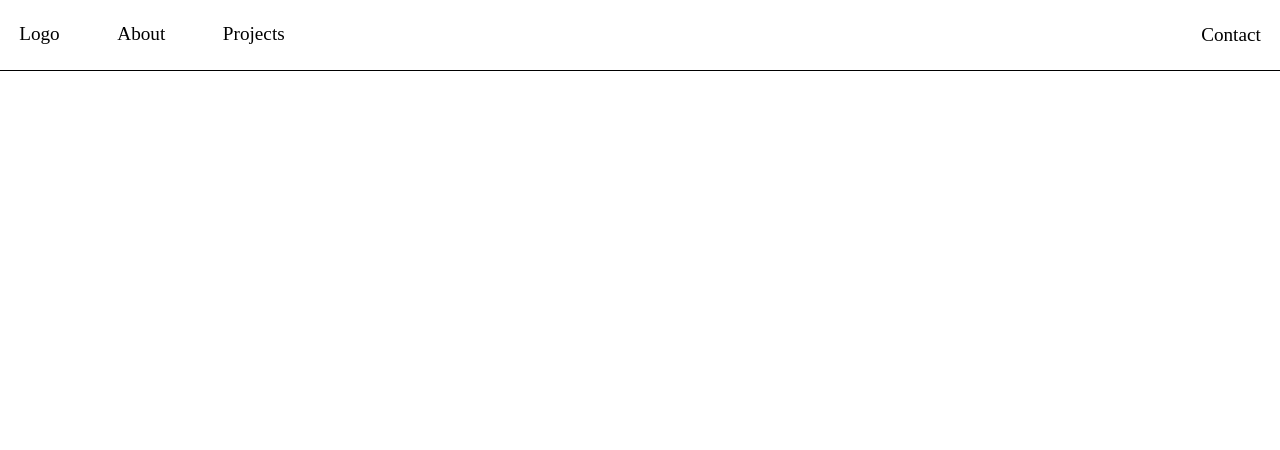
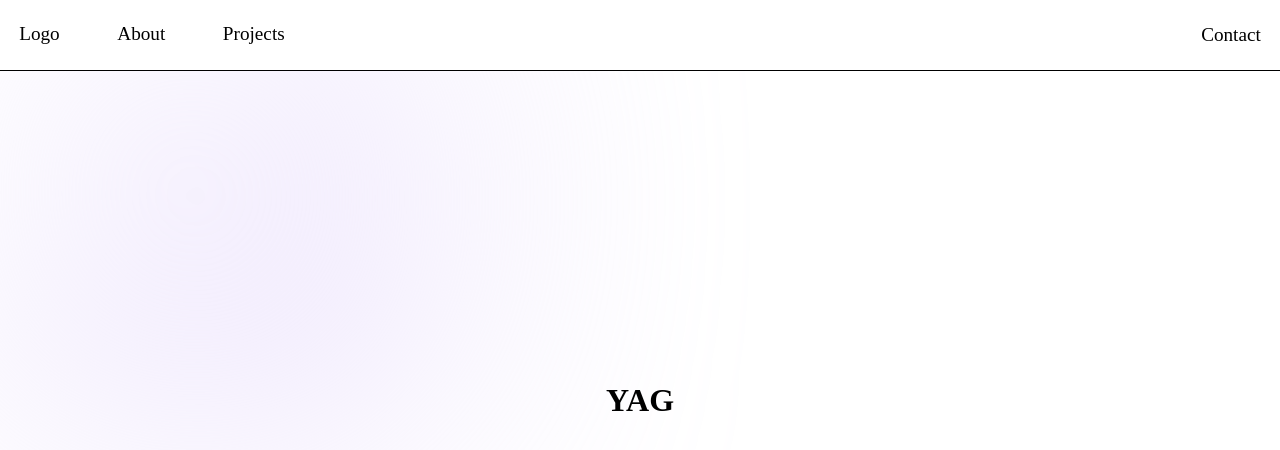
Before and after one commit to NsnGitHub/nsn-portfolio, a React (Vite) app: page / in a window 1280 px wide. Shown: the top 450 px of the page. Built offline with nearby package versions, Linux system fonts and the light colour scheme.

Commit message:
implement liquid background

```diff
--- a/src/App.css
+++ b/src/App.css
@@ -0,0 +1,11 @@
+.center {
+    text-align: center;
+    position: fixed;
+    top: 0;
+    left: 0;
+    width: 100%;
+    height: 100%;
+    display: flex;
+    justify-content: center;
+    align-items: center;
+}
--- a/src/App.tsx
+++ b/src/App.tsx
@@ -1,12 +1,19 @@
-import './App.css'
-import Navbar from './components/navbar'
+import './App.css';
+import LiquidBackground from './components/liquidBackground';
+import Navbar from './components/navbar';
 
 function App() {
   return (
     <>
       <Navbar></Navbar>
+      <LiquidBackground></LiquidBackground>
+      <div className="center">
+        <h1>
+          YAG
+        </h1>
+      </div>
     </>
-  )
+  );
 }
 
 export default App
--- /dev/null
+++ b/src/components/liquidBackground.tsx
@@ -0,0 +1,104 @@
+import '../styles/liquidBackground.css';
+
+class Circle {
+    element: HTMLElement;
+    size: number;
+    position: number[];
+    x: number;
+    y: number;
+    velocity_x: number;
+    velocity_y: number;
+
+    constructor(element: HTMLElement) {
+        this.element = element;
+        this.size = element.getBoundingClientRect().width;
+        this.position = generateRandomPosition(this.size);
+        this.x = this.position[0];
+        this.y = this.position[1];
+        this.velocity_x = randomSpeed() * randomDirection();
+        this.velocity_y = randomSpeed() * randomDirection();
+    }
+
+    updatePosition() {
+        this.x += this.velocity_x;
+        this.y += this.velocity_y;
+
+        if (this.x >= window.innerWidth - this.size) {
+            this.velocity_x *= -1;
+            this.x = window.innerWidth - this.size;
+        }
+
+        if (this.x <= 0) {
+            this.velocity_x *= -1;
+            this.x = 0;
+        }
+
+        if (this.y >= window.innerHeight - this.size) {
+            this.velocity_y *= -1;
+            this.y = window.innerHeight - this.size;
+        }
+
+        if (this.y <= 0) {
+            this.velocity_y *= -1;
+            this.y = 0;
+        }
+    }
+
+    moveCircle() {
+        this.element.style.transform = `translate(${this.x}px, ${this.y}px)`;
+    }
+}
+
+const generateRandomPosition = (size: number) => {
+    let randX = Math.random() * window.innerWidth - size;
+    let randY = Math.random() * window.innerHeight - size;
+    return [randX, randY];
+}
+
+const randomSpeed = () => {
+    return (Math.random() + 3);
+}
+
+const randomDirection = () => {
+    return (Math.random() > 0.5 ? 1 : -1);
+}
+
+const initCircles = () => {
+    const circles: NodeListOf<HTMLElement> = document.querySelectorAll('.circle');
+    console.log(circles);
+    const circlesArray: Circle[] = Array.from(circles).map(circle => {
+        return new Circle(circle);
+    });
+
+    const update = () => {
+        circlesArray.forEach(circle => {
+            circle.updatePosition();
+            circle.moveCircle();
+        })
+        requestAnimationFrame(update);
+    }
+
+    requestAnimationFrame(update)
+}
+
+initCircles();
+
+const LiquidBackground: React.FC = () => {
+    return (
+        <>
+            <div className="backgroundContainer">
+                <div className="blurEffect">
+                    <div className="circle purple"></div>
+                    <div className="circle pink"></div>
+                    <div className="circle blue"></div>
+                    <div className="circle blue"></div>
+                    <div className="circle pink"></div>
+                    <div className="circle purple"></div>
+                    <div className="circle white"></div>
+                </div>
+            </div>
+        </>
+    )
+}
+
+export default LiquidBackground;
--- /dev/null
+++ b/src/styles/liquidBackground.css
@@ -0,0 +1,47 @@
+.backgroundContainer {
+    position: fixed;
+    width: 100%;
+    height: 100%;
+    top: 0;
+    left: 0;
+    z-index: -1;
+}
+
+.circle {
+    position: absolute;
+    top: 0;
+    left: 0;
+    width: 400px;
+    height: 400px;
+    border-radius: 50%;
+    z-index: 1;
+}
+
+.blurEffect {
+    position: fixed;
+    top: 0;
+    left: 0;
+    width: 100%;
+    height: 100%;
+    filter: blur(140px);
+    z-index: 3;
+}
+
+.blue {
+    background-color: #B5E5FF;
+}
+
+.pink {
+    background-color: #F9ABE7;
+}
+
+.purple {
+    background-color: #D1BBF9;
+}
+
+.white {
+    width: 300px;
+    height: 300px;
+    background-color: #FFFFFF;
+    z-index: 2;
+}
--- a/src/styles/navbar.css
+++ b/src/styles/navbar.css
@@ -18,6 +18,8 @@
     flex-direction: row;
     justify-content: space-between;
     border-bottom: 1px solid black;
+    background-color: #FFFFFF;
+    z-index: 10;
 }
 
 .contact {
```
